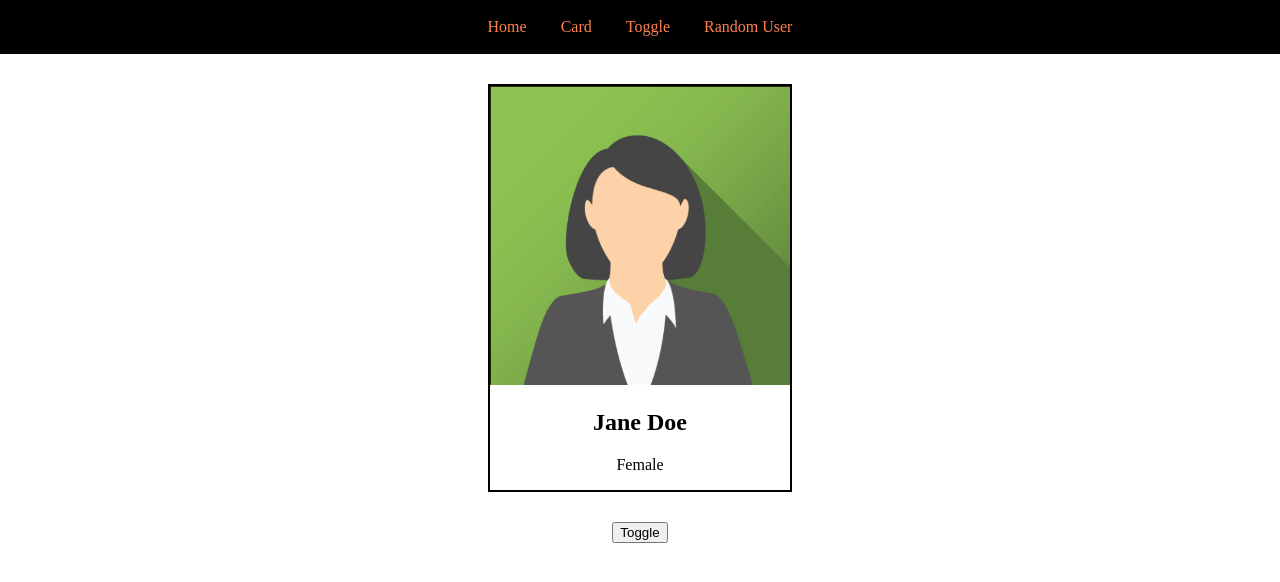
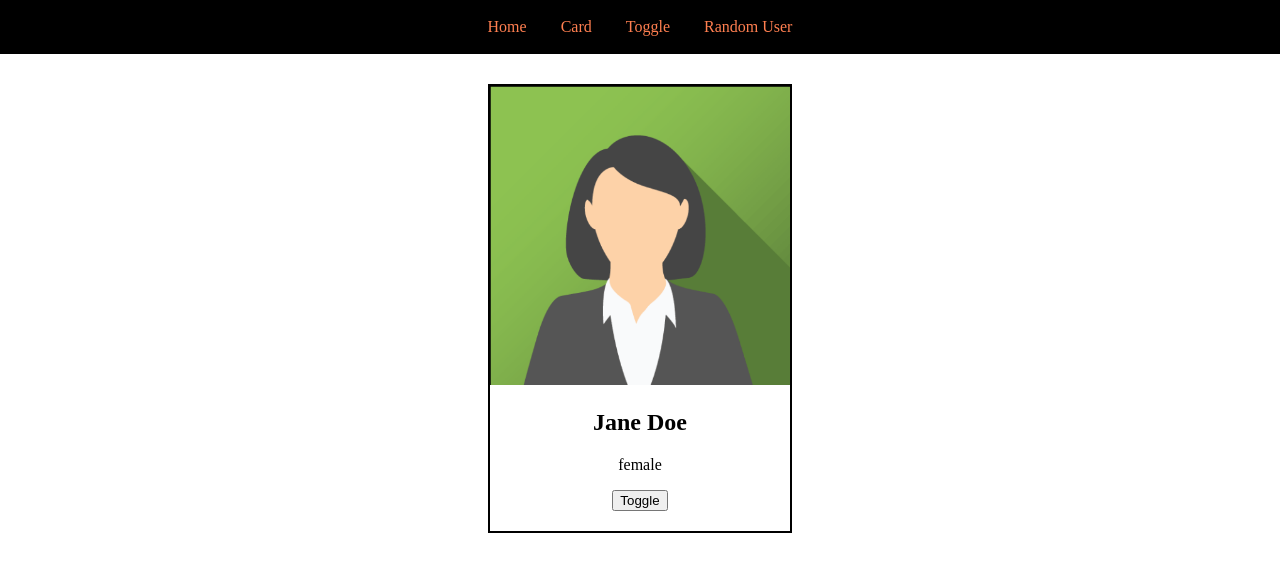
Before and after one commit to srinidhi0506/autosuggest, a website: page frontend/pages/Toggle.html in a window 1280 px wide. Both pictures are taken after a click on the button "Toggle". Drawn offline with Linux system fonts and the light colour scheme.

Commit message:
Modified toggle functon

```diff
--- a/frontend/css/index.css
+++ b/frontend/css/index.css
@@ -47,7 +47,7 @@ body{
 .card img{
     width: 100%;
 }
-#togglebtn{
-    display: block;
-    margin: 20px auto;
+
+.card button{
+    margin-bottom: 20px;
 }
--- a/frontend/js/indexl.js
+++ b/frontend/js/indexl.js
@@ -9,7 +9,7 @@ const gender = document.getElementById("usergender");
 
 btn.addEventListener("click", function () {
     if (isMale) {
-        img.src = "../images/Jane - Copy.png";
+        img.src = "../images/Jane.png";
         name.innerText = "Jane Doe";
         gender.innerText = "Female";
     } else {
--- /dev/null
+++ b/frontend/js/toggle.js
@@ -0,0 +1,22 @@
+var users = [
+ {
+    "name" : "John Doe",
+    "gender" : "male",
+    "image" : "/images/john.png"
+ },
+ {
+    "name" : "Jane Doe",
+    "gender": "female",
+    "image" : "/images/jane.png"
+ }
+]
+var curId = 0;
+function toggle(){
+    curId+=1;
+    curId%=2;
+    //toggle the rendered elements
+    var user = users[curId];
+    document.getElementById("userimg").src=user.image;
+    document.getElementById("username").innerText=user.name;
+    document.getElementById("usergender").innerText=user.gender;
+}
--- a/frontend/pages/Toggle.html
+++ b/frontend/pages/Toggle.html
@@ -10,15 +10,17 @@
     <div class="navbar">
         <a href="/index.html">Home</a>
         <a href="/pages/card.html">Card</a>
-        <a href="/Toggle.html">Toggle</a>
+        <a href="/pages/Toggle.html">Toggle</a>
         <a href="">Random User</a>
     </div>
     <div class="card">
     <img id="userimg" src="../images/john.png" alt="john_img">
     <h2 id="username">John Doe</h2>
     <p id="usergender">Male</p>
+
+    <button onclick="toggle()">Toggle</button>
     </div>
-    <button id="togglebtn">Toggle</button>
-    <script src="/js/indexl.js"></script>
+    <script src="../js/toggle.js"></script>
+    <script src="../js/indexl.js"></script>
 </body>
 </html>
```
Also changed, not shown: frontend/images/Jane.png (renamed from frontend/images/Jane - Copy.png).
